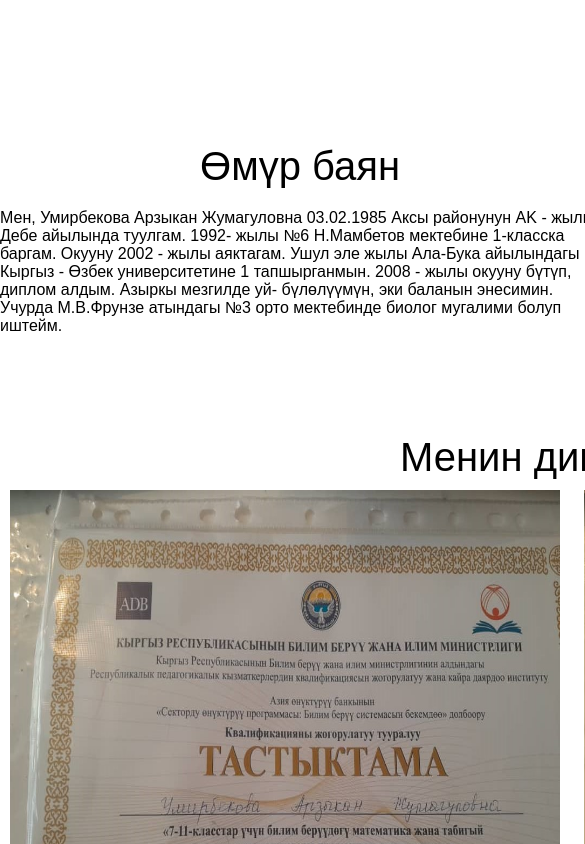
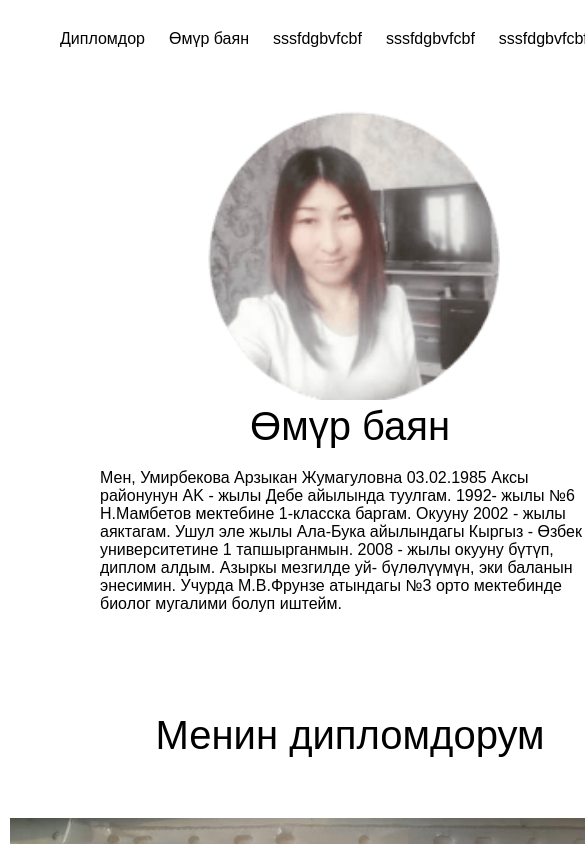
Before and after one commit to Yrysmat/teacher-portfolio, a plain HTML site: page index.html in a window 390 px wide. Shown: the top 844 px of the page, 585 px wide, since content can reach past the window. Drawn offline with Linux system fonts and the light colour scheme.

Commit message:
second commit

```diff
--- a/index.html
+++ b/index.html
@@ -11,7 +11,6 @@
     <header id="header">
         <div class="container">
             <div class="header">
-                <div class="header__wrap"></div>
                 <div class="header__wrapper">
                     <a href="#" class="header__link">Дипломдор</a>
                     <a href="#" class="header__link">Өмүр баян</a>
@@ -33,7 +32,9 @@
                     <h2 class="hero__title">Өмүр баян</h2>
                     <p class="hero__text">Мен, Умирбекова Арзыкан Жумагуловна 03.02.1985 Аксы районунун AK - жылы Дебе айылында туулгам. 1992- жылы №6 Н.Мамбетов мектебине 1-класска баргам. Окууну 2002 - жылы аяктагам. Ушул эле жылы Ала-Бука айылындагы Кыргыз - Өзбек университетине 1  тапшырганмын. 2008 - жылы окууну бүтүп, диплом алдым. Азыркы мезгилде уй- бүлөлүүмүн, эки баланын энесимин. Учурда М.В.Фрунзе атындагы №3 орто мектебинде биолог мугалими болуп иштейм.</p>
                 </div>
-                <div class="hero__wrapper"></div>
+                <div class="hero__wrapper">
+                    <img src="./img/teacher.png" alt="" class="hero__img">
+                </div>
             </div>
         </div>
     </section>
@@ -66,6 +67,7 @@
     <section id="diplom">
         <div class="container">
             <div class="diplom">
+
                 <div class="diplom__wrap">
                     <h2 class="diplom__title">Менин дипломдорум</h2>
                     <img class="diplom__img" src="./img/diplom1.jpg" alt="">
@@ -87,7 +89,7 @@
                     <img class="diplom__img" src="./img/diplom17.jpg" alt="">
                     <img class="diplom__img" src="./img/diplom18.jpg" alt="">
                 </div>
-                <div class="diplom__wrapper"></div>
+                <!-- <div class="diplom__wrapper"></div> -->
             </div>
         </div>
     </section>
--- a/js/script.js
+++ b/js/script.js
@@ -9,6 +9,17 @@ headerBtn.addEventListener("click", () => {
     headBtnMoon.classList.toggle('moon')
     // heroTitle.classList.toggle('dark')
 });
+$(function() {
+    let header = $('.header');
+
+    $(window).scroll(function() {
+      if($(this).scrollTop() > 1) {
+       header.addClass('header_fixed');
+      } else {
+       header.removeClass('header_fixed');
+      }
+    });
+   });
 // $(document).ready(function() {
 //   var currentIndex = 0;
 //   var slides = $('.sliders__slide');
--- /dev/null
+++ b/scss/component/_adaptation.scss
@@ -0,0 +1,69 @@
+
+@media (max-width:1200px) {
+
+  .container{
+    width: 1200px !important;
+  }
+  .hero{
+    display: flex;
+    justify-content: space-evenly;
+    &__wrap{
+        width: 500px;
+    }
+  }
+  .diplom{
+    &__img{
+      width: 1100px;
+      height: auto;
+    }
+  }
+
+}
+@media (max-width:1024px) {
+
+  .container{
+    width: 900px !important;
+  }
+  .diplom{
+
+    &__img{
+      width: 800px;
+      height: auto;
+    }
+  }
+}
+@media (max-width: 767px) {
+
+  .container{
+    width: 700px !important;
+  }
+  .hero{
+    flex-direction: column-reverse;
+  }
+  .diplom{
+
+    &__img{
+      width: 650px;
+      height: auto;
+    }
+  }
+}
+@media (max-width: 576) {
+
+  .container{
+    width: 576px !important;
+  }
+  .hero{
+
+    flex-direction: column-reverse;
+    justify-content: center !important;
+
+  }
+  .diplom{
+
+    &__img{
+      width: 576px;
+      height: auto;
+    }
+  }
+}
--- a/scss/component/_diplom.scss
+++ b/scss/component/_diplom.scss
@@ -1,16 +1,17 @@
 .diplom{
     margin-top: 100px;
-    position: relative;
     &__title{
-        margin-left: 400px;
+        // margin-left: 400px;
         font-size: 40px;
         color: black;
         font-family: $font-roboto;
         font-weight: 500;
+        text-align: center;
+        margin-bottom: 50px;
     }
     &__img{
         width: 550px;
         height: 550px;
-        margin: 10px;
+        margin: 10px 0 10px 10px;
     }
 }
--- a/scss/component/_header.scss
+++ b/scss/component/_header.scss
@@ -1,12 +1,24 @@
+#header{
+  position:fixed;
+    z-index: 5;
+    top: 0;
+    right: 0;
+    left: 0;
+}
+
 .header{
     padding-top:20px;
     display: flex;
-    justify-content: space-between;
+    justify-content: center;
     align-items: center;
-    // position:fixed;
+    transition: all 0.5s ease;
+    &_fixed{
+      transition: all 0.5s ease;
+      background: green;
+    }
     &__wrapper {
-      display: flex;
-      align-items: center;
+      // display: flex;
+      // align-items: center;
       width: 600px;
     }
     &__link{
@@ -15,6 +27,8 @@
 
     &__btn {
       margin-left: 20px;
+      position: relative;
+      bottom: 5px;
       width: 24px;
       height: 24px;
       position: relative;
--- a/scss/component/_hero.scss
+++ b/scss/component/_hero.scss
@@ -1,14 +1,19 @@
 .hero{
     // position: relative;
+    display: flex;
+    justify-content: space-evenly;
+    align-items: center;
     margin-top: 100px;
     &__text{
         margin-top: 20px;
         font-family: $font-roboto;
         color: #000;
         font-weight: 500;
+        // margin-bottom: 50px;
     }
     &__wrap{
         width: 600px;
+
     }
     &__title{
         font-family: $font-roboto;
@@ -17,4 +22,10 @@
         font-size: 40px;
         color: #000;
     }
+    &__img{
+        // position: relative;
+        width: 300px;
+        height: 300px;
+        // right: 100px;
+    }
 }
--- a/scss/main.scss
+++ b/scss/main.scss
@@ -5,6 +5,7 @@
 @import './component/hero';
 @import './component/slider';
 @import './component/diplom';
+@import './component/adaptation';
 
 
 *{
@@ -14,9 +15,10 @@
 }
 .container{
     width: 1200px;
-    position: relative;
     margin: 0 auto;
+    overflow: hidden;
 }
+
 ul,ol,li {
     list-style: none;
 }
```
Also changed, not shown: css/main.css, img/logo.png (added), img/teacher.png (added), img/zyro-image.png (added), scss/mixin/_font.scss (line endings or trailing spaces).
